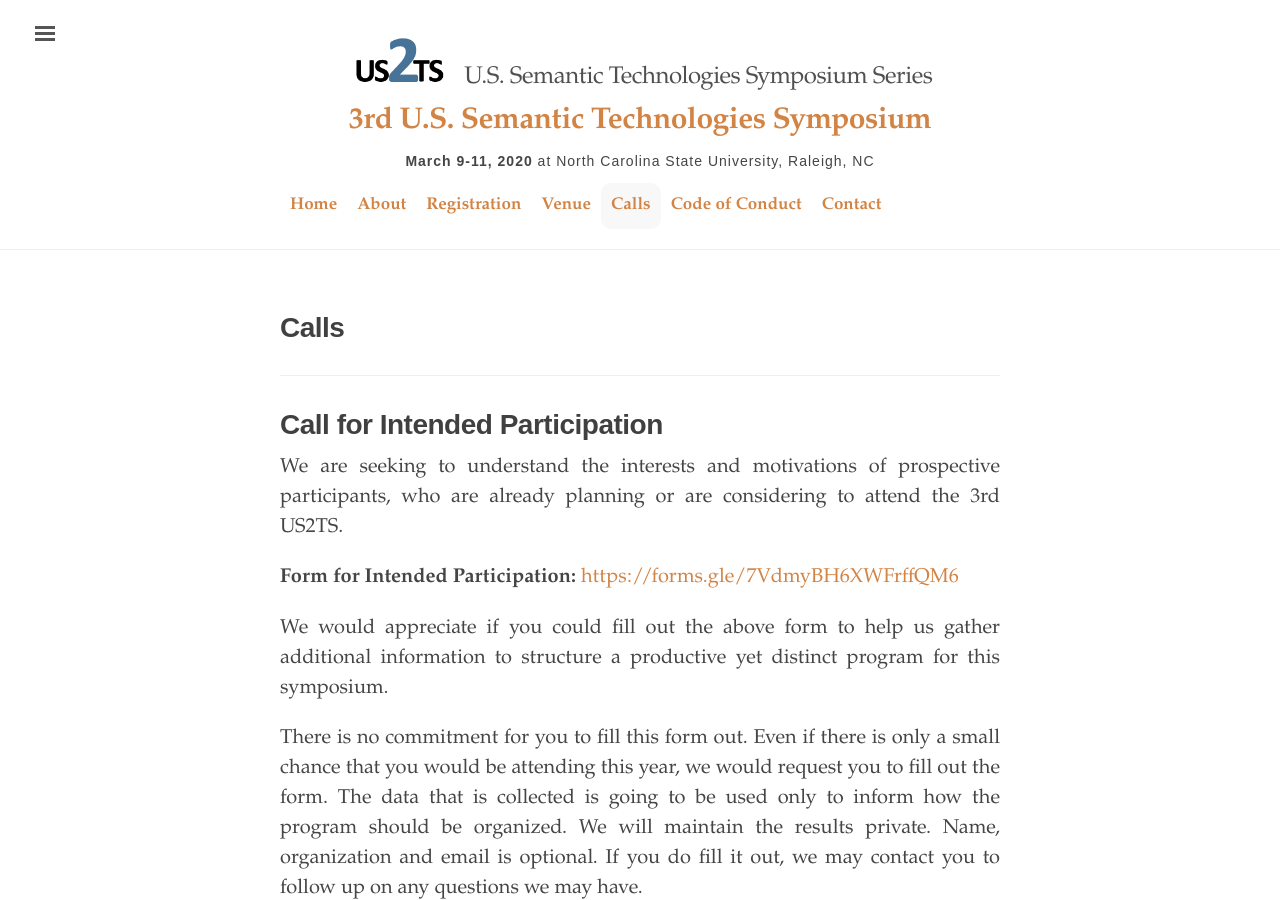
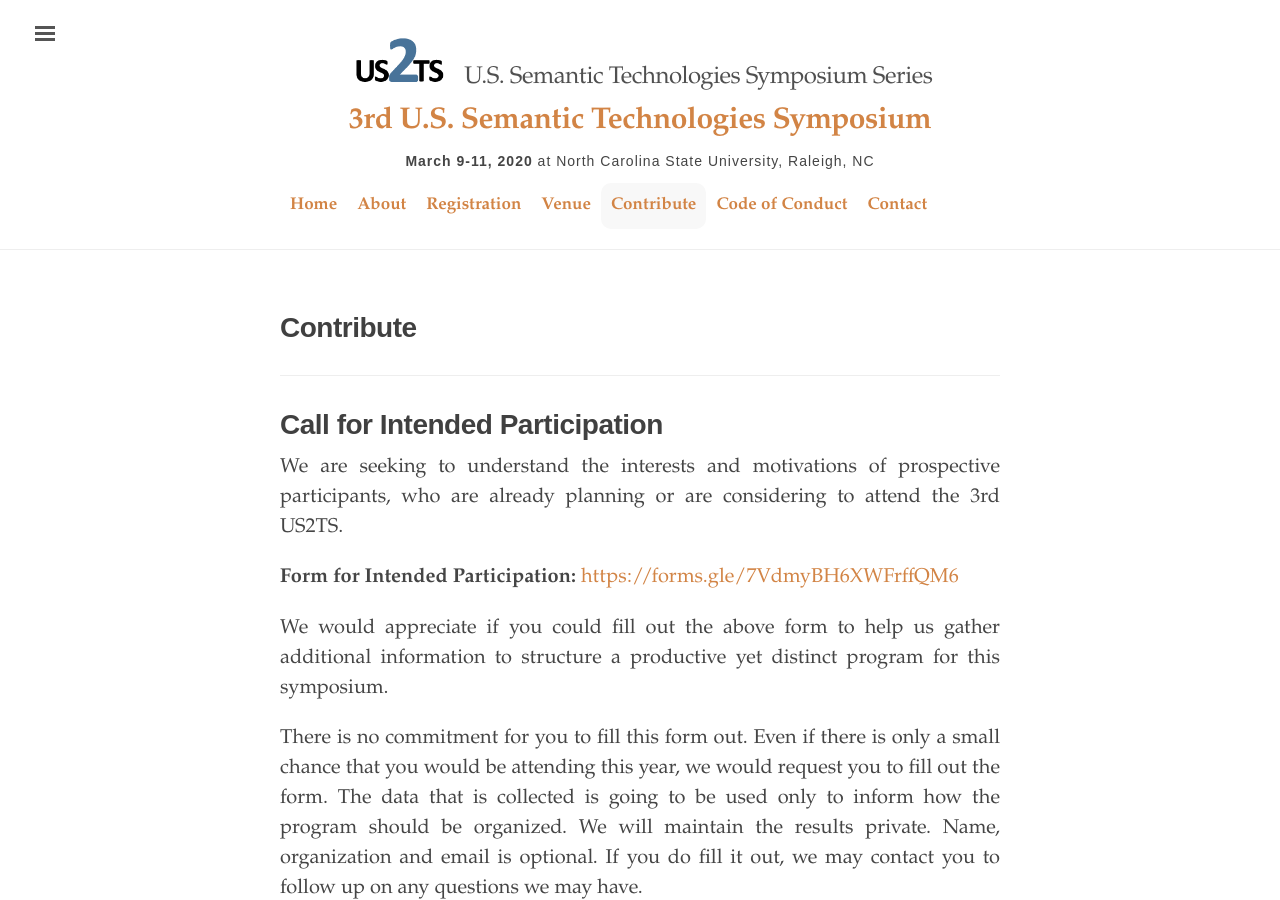
Before and after one commit to us2ts/us2ts.github.io, a Jekyll site: the page built from pages/contribute.md, in a window 1280 px wide and 900 px high. Built offline with Jekyll 4.4.1, drawn with Linux system fonts in a browser that asks for light colours; comment, search, counter and statistics services are not loaded.

Commit message:
adding contributions page

```diff
--- a/pages/calls.md
+++ b/pages/contribute.md
@@ -1,9 +1,9 @@
 ---
 layout: page
-title: Calls
-sidebartitle: Calls
+title: Contribute
+sidebartitle: Contribute
 author: Maulik R. Kamdar
-permalink: calls
+permalink: contribute
 mainnav: true
 published: true
 order: 5
```
